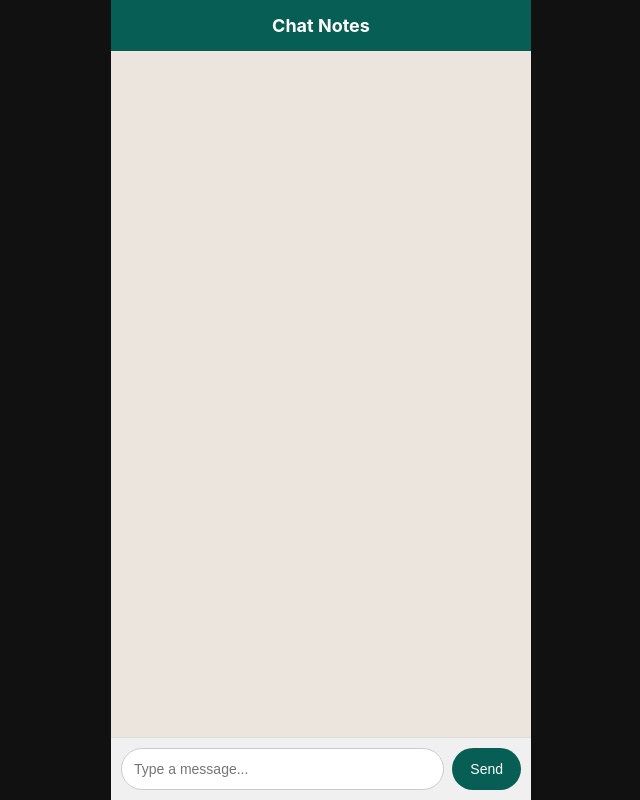
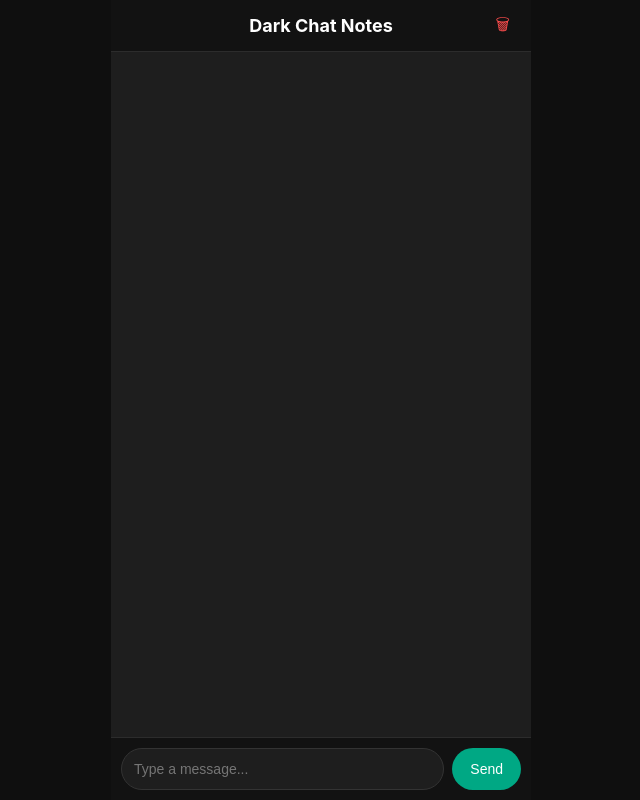
Before and after one commit to ajhits/notes, a plain HTML site: page index.html in a window 1280 px wide. Shown: the whole page, without its empty margins (319-959 px from the left). Drawn offline with Linux system fonts and the light colour scheme; no server answers.

Commit message:
Update index.html

```diff
--- a/index.html
+++ b/index.html
@@ -3,7 +3,7 @@
 <head>
 <meta charset="UTF-8">
 <meta name="viewport" content="width=device-width, initial-scale=1.0">
-<title>Chat Notes</title>
+<title>Dark Chat Notes</title>
 
 <style>
 * {
@@ -13,20 +13,20 @@
 body {
     margin: 0;
     font-family: -apple-system, BlinkMacSystemFont, "Segoe UI", Roboto, sans-serif;
-    background: #111;
+    background: #0f0f0f;
     display: flex;
     justify-content: center;
     align-items: center;
     height: 100vh;
 }
 
-/* Phone Frame */
+/* App Container */
 .app {
     width: 100%;
     max-width: 420px;
     height: 100vh;
     max-height: 800px;
-    background: #ece5dd;
+    background: #1e1e1e;
     display: flex;
     flex-direction: column;
     position: relative;
@@ -34,12 +34,26 @@ body {
 
 /* Header */
 .header {
-    background: #075e54;
+    background: #121212;
     color: white;
     padding: 15px;
     text-align: center;
     font-weight: bold;
     font-size: 18px;
+    position: relative;
+    border-bottom: 1px solid #2c2c2c;
+}
+
+/* Delete Button */
+.delete-btn {
+    position: absolute;
+    right: 15px;
+    top: 12px;
+    background: transparent;
+    border: none;
+    color: #ff4d4d;
+    font-size: 16px;
+    cursor: pointer;
 }
 
 /* Chat Area */
@@ -51,7 +65,7 @@ body {
     flex-direction: column;
 }
 
-/* Message Bubble */
+/* Messages */
 .message {
     max-width: 75%;
     padding: 10px 14px;
@@ -59,19 +73,21 @@ body {
     border-radius: 18px;
     font-size: 14px;
     line-height: 1.4;
+    word-wrap: break-word;
     animation: fadeIn 0.2s ease-in-out;
-    word-wrap: break-word;
 }
 
 .sent {
     align-self: flex-end;
-    background: #dcf8c6;
+    background: #005c4b;
+    color: white;
     border-bottom-right-radius: 4px;
 }
 
 .received {
     align-self: flex-start;
-    background: white;
+    background: #2a2a2a;
+    color: white;
     border-bottom-left-radius: 4px;
 }
 
@@ -79,17 +95,19 @@ body {
 .input-area {
     display: flex;
     padding: 10px;
-    background: #f0f0f0;
-    border-top: 1px solid #ddd;
+    background: #121212;
+    border-top: 1px solid #2c2c2c;
 }
 
 .input-area input {
     flex: 1;
     padding: 12px;
     border-radius: 25px;
-    border: 1px solid #ccc;
+    border: 1px solid #333;
     outline: none;
     font-size: 14px;
+    background: #1e1e1e;
+    color: white;
 }
 
 .input-area button {
@@ -97,33 +115,30 @@ body {
     padding: 0 18px;
     border-radius: 25px;
     border: none;
-    background: #075e54;
+    background: #00a884;
     color: white;
     font-size: 14px;
     cursor: pointer;
 }
 
-/* Scrollbar (mobile friendly) */
+/* Scrollbar */
 .chat::-webkit-scrollbar {
     width: 5px;
 }
 .chat::-webkit-scrollbar-thumb {
-    background: rgba(0,0,0,0.2);
+    background: #444;
     border-radius: 10px;
 }
 
-/* Animation */
 @keyframes fadeIn {
     from { opacity: 0; transform: translateY(5px); }
     to { opacity: 1; transform: translateY(0); }
 }
 
-/* Responsive adjustments */
 @media (max-width: 480px) {
     .app {
         height: 100vh;
         max-height: none;
-        border-radius: 0;
     }
 }
 </style>
@@ -131,8 +146,13 @@ body {
 <body>
 
 <div class="app">
-    <div class="header">Chat Notes</div>
+    <div class="header">
+        Dark Chat Notes
+        <button class="delete-btn" onclick="clearMessages()">🗑</button>
+    </div>
+
     <div id="chat" class="chat"></div>
+
     <div class="input-area">
         <input type="text" id="noteInput" placeholder="Type a message...">
         <button onclick="addMessage()">Send</button>
@@ -143,6 +163,9 @@ body {
 const BIN_ID = "69a44c9c43b1c97be9a96b73";
 const API_KEY = "$2a$10$YRjBGkyNTAV29L5US5KyluFaroMHSH1X0h1KP/2uBewIrkjRvzYBS";
 
+let lastMessagesJSON = "";
+
+// Fetch messages
 async function getMessages() {
     const res = await fetch(`https://api.jsonbin.io/v3/b/${BIN_ID}/latest`, {
         headers: { "X-Master-Key": API_KEY }
@@ -151,6 +174,7 @@ async function getMessages() {
     return data.record.messages || [];
 }
 
+// Save messages
 async function saveMessages(messages) {
     await fetch(`https://api.jsonbin.io/v3/b/${BIN_ID}`, {
         method: "PUT",
@@ -162,6 +186,7 @@ async function saveMessages(messages) {
     });
 }
 
+// Render chat
 function renderMessages(messages) {
     const chat = document.getElementById("chat");
     chat.innerHTML = "";
@@ -176,6 +201,7 @@ function renderMessages(messages) {
     chat.scrollTop = chat.scrollHeight;
 }
 
+// Add message
 async function addMessage() {
     const input = document.getElementById("noteInput");
     const text = input.value.trim();
@@ -190,8 +216,26 @@ async function addMessage() {
     messages.push(text);
 
     await saveMessages(messages);
-    renderMessages(messages);
     input.value = "";
+    checkForUpdates();
+}
+
+// Clear all messages
+async function clearMessages() {
+    if (!confirm("Delete all messages?")) return;
+    await saveMessages([]);
+    checkForUpdates();
+}
+
+// Auto update check
+async function checkForUpdates() {
+    const messages = await getMessages();
+    const currentJSON = JSON.stringify(messages);
+
+    if (currentJSON !== lastMessagesJSON) {
+        lastMessagesJSON = currentJSON;
+        renderMessages(messages);
+    }
 }
 
 document.getElementById("noteInput").addEventListener("keypress", function(e) {
@@ -200,12 +244,11 @@ document.getElementById("noteInput").addEventListener("keypress", function(e) {
     }
 });
 
-async function init() {
-    const messages = await getMessages();
-    renderMessages(messages);
-}
+// Auto refresh every 3 seconds
+setInterval(checkForUpdates, 3000);
 
-init();
+// Initial load
+checkForUpdates();
 </script>
 
 </body>
```
